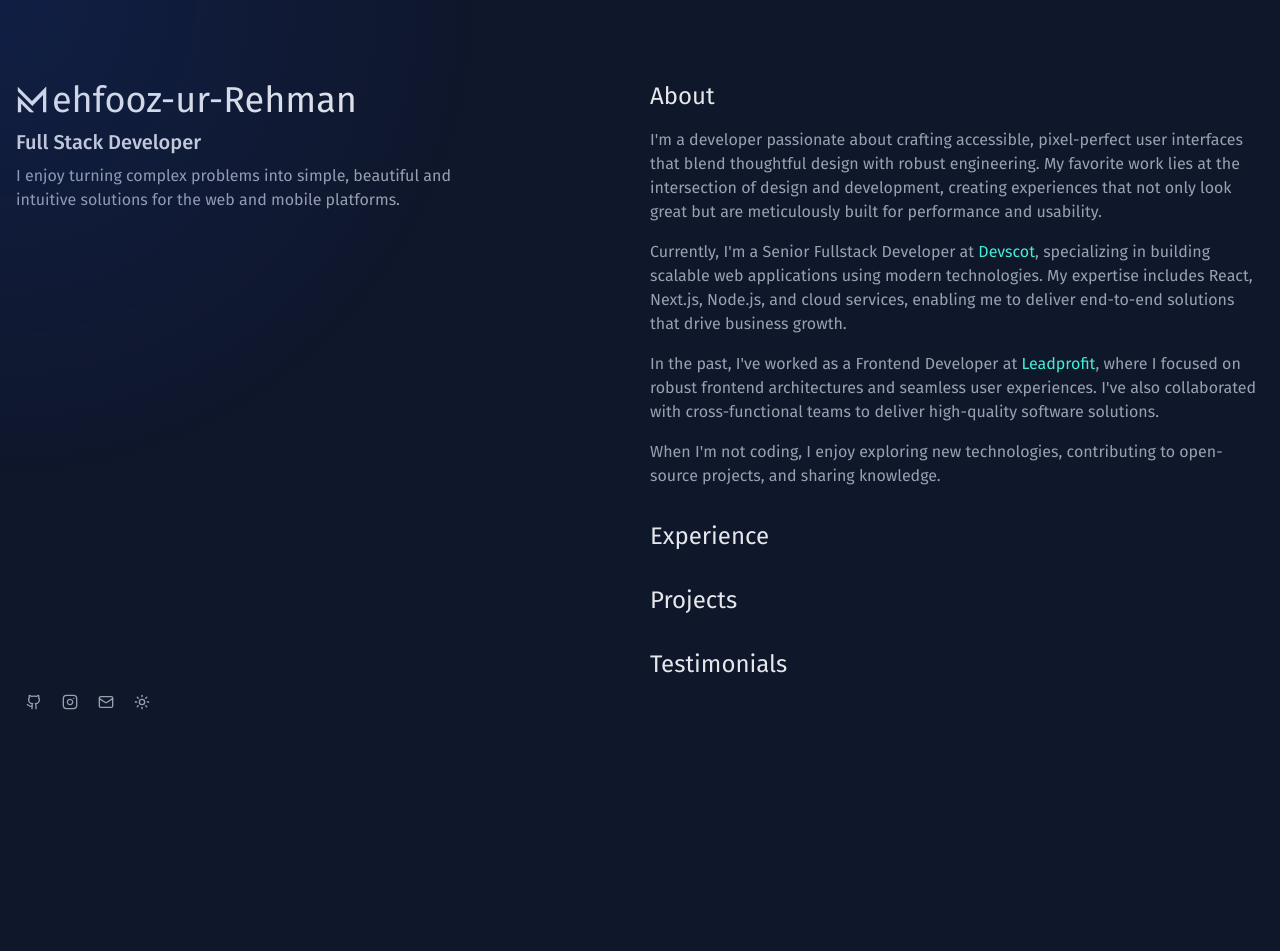
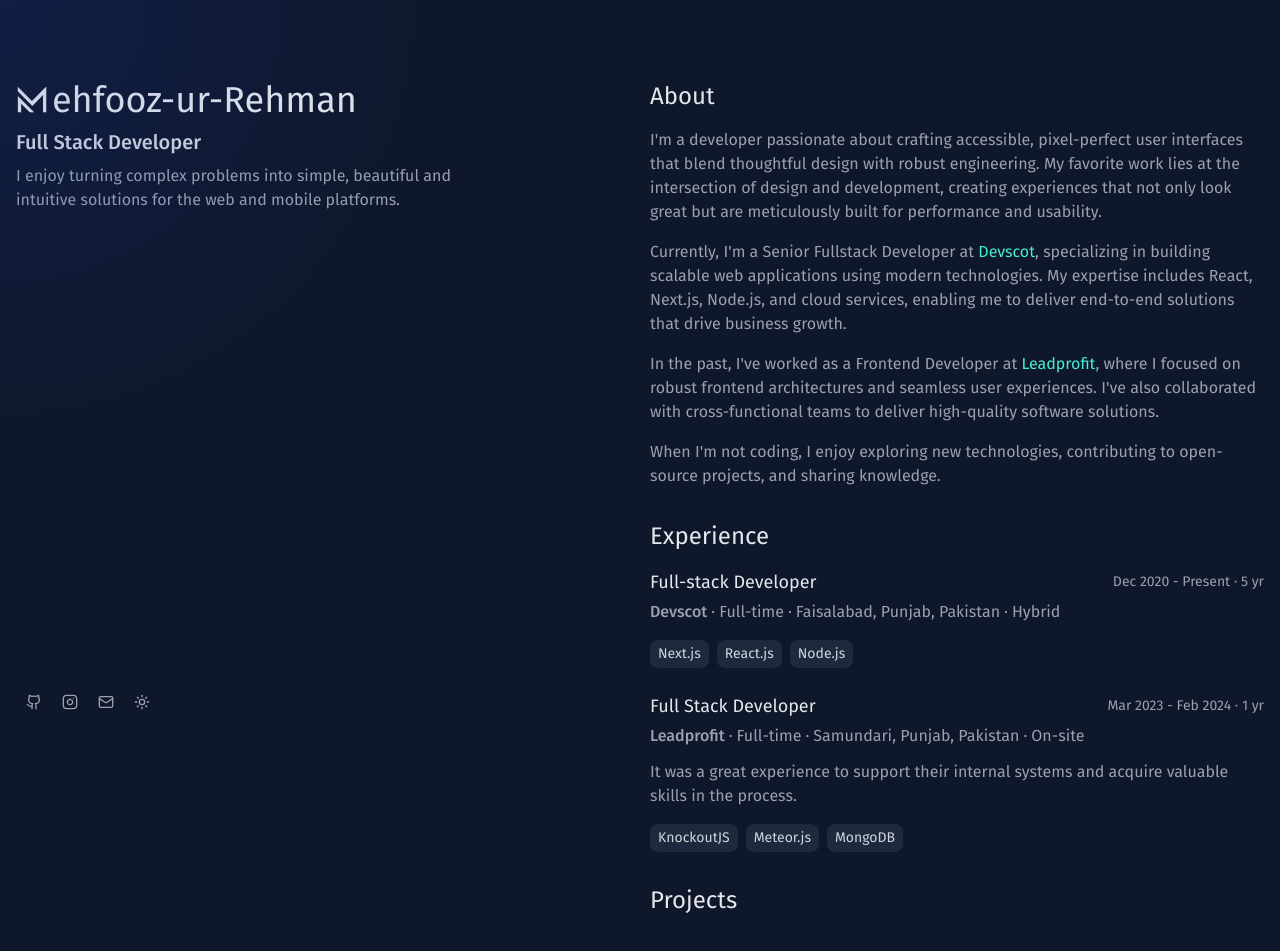
Before and after one commit to MehfoozurRehman/portfolio, a Next.js app: page / in a window 1280 px wide. Shown: the top 951 px of the page. Before the commit the page ends 800 px from the top, so only its background shows below. Built offline with nearby package versions, Linux system fonts and the light colour scheme.

Commit message:
Update page.tsx

```diff
--- a/app/page.tsx
+++ b/app/page.tsx
@@ -6,6 +6,10 @@ import { Button } from "@/components/ui/button";
 import Link from "next/link";
 import { ModeToggle } from "@/components/mode";
 import { Pointer } from "./pointer";
+import dayjs from "dayjs";
+import duration from "dayjs/plugin/duration";
+
+dayjs.extend(duration);
 
 export default async function Page() {
   return (
@@ -138,6 +142,87 @@ export default async function Page() {
             </div>
             <div className="prose prose-invert max-w-none flex flex-col gap-4">
               <h2 className="text-2xl text-gray-200">Experience</h2>
+              <div className="flex flex-col gap-6">
+                <div className="flex flex-col gap-2">
+                  <div className="flex flex-col gap-1">
+                    <div className="flex flex-col sm:flex-row sm:items-center sm:justify-between gap-1">
+                      <h3 className="text-lg text-gray-200">
+                        Full-stack Developer
+                      </h3>
+                      <span className="text-sm text-gray-400">
+                        Dec 2020 - Present ·{" "}
+                        {Math.round(
+                          dayjs().diff(dayjs("2020-12-01"), "month") / 12
+                        )}{" "}
+                        yr
+                      </span>
+                    </div>
+                    <div className="flex flex-col sm:flex-row sm:items-center gap-1 text-gray-400">
+                      <span className="font-medium">Devscot</span>
+                      <span className="hidden sm:inline">·</span>
+                      <span>Full-time</span>
+                      <span className="hidden sm:inline">·</span>
+                      <span>Faisalabad, Punjab, Pakistan</span>
+                      <span className="hidden sm:inline">·</span>
+                      <span>Hybrid</span>
+                    </div>
+                  </div>
+                  <div className="flex flex-wrap gap-2 mt-2">
+                    <span className="px-2 py-1 bg-slate-800 text-gray-300 rounded-md text-sm">
+                      Next.js
+                    </span>
+                    <span className="px-2 py-1 bg-slate-800 text-gray-300 rounded-md text-sm">
+                      React.js
+                    </span>
+                    <span className="px-2 py-1 bg-slate-800 text-gray-300 rounded-md text-sm">
+                      Node.js
+                    </span>
+                  </div>
+                </div>
+                <div className="flex flex-col gap-2">
+                  <div className="flex flex-col gap-1">
+                    <div className="flex flex-col sm:flex-row sm:items-center sm:justify-between gap-1">
+                      <h3 className="text-lg text-gray-200">
+                        Full Stack Developer
+                      </h3>
+                      <span className="text-sm text-gray-400">
+                        Mar 2023 - Feb 2024 ·{" "}
+                        {Math.round(
+                          dayjs("2024-02-28").diff(
+                            dayjs("2023-03-01"),
+                            "month"
+                          ) / 12
+                        )}{" "}
+                        yr
+                      </span>
+                    </div>
+                    <div className="flex flex-col sm:flex-row sm:items-center gap-1 text-gray-400">
+                      <span className="font-medium">Leadprofit</span>
+                      <span className="hidden sm:inline">·</span>
+                      <span>Full-time</span>
+                      <span className="hidden sm:inline">·</span>
+                      <span>Samundari, Punjab, Pakistan</span>
+                      <span className="hidden sm:inline">·</span>
+                      <span>On-site</span>
+                    </div>
+                  </div>
+                  <p className="text-gray-400 mt-1">
+                    It was a great experience to support their internal systems
+                    and acquire valuable skills in the process.
+                  </p>
+                  <div className="flex flex-wrap gap-2 mt-2">
+                    <span className="px-2 py-1 bg-slate-800 text-gray-300 rounded-md text-sm">
+                      KnockoutJS
+                    </span>
+                    <span className="px-2 py-1 bg-slate-800 text-gray-300 rounded-md text-sm">
+                      Meteor.js
+                    </span>
+                    <span className="px-2 py-1 bg-slate-800 text-gray-300 rounded-md text-sm">
+                      MongoDB
+                    </span>
+                  </div>
+                </div>
+              </div>
             </div>
             <div className="prose prose-invert max-w-none flex flex-col gap-4">
               <h2 className="text-2xl text-gray-200">Projects</h2>
```
